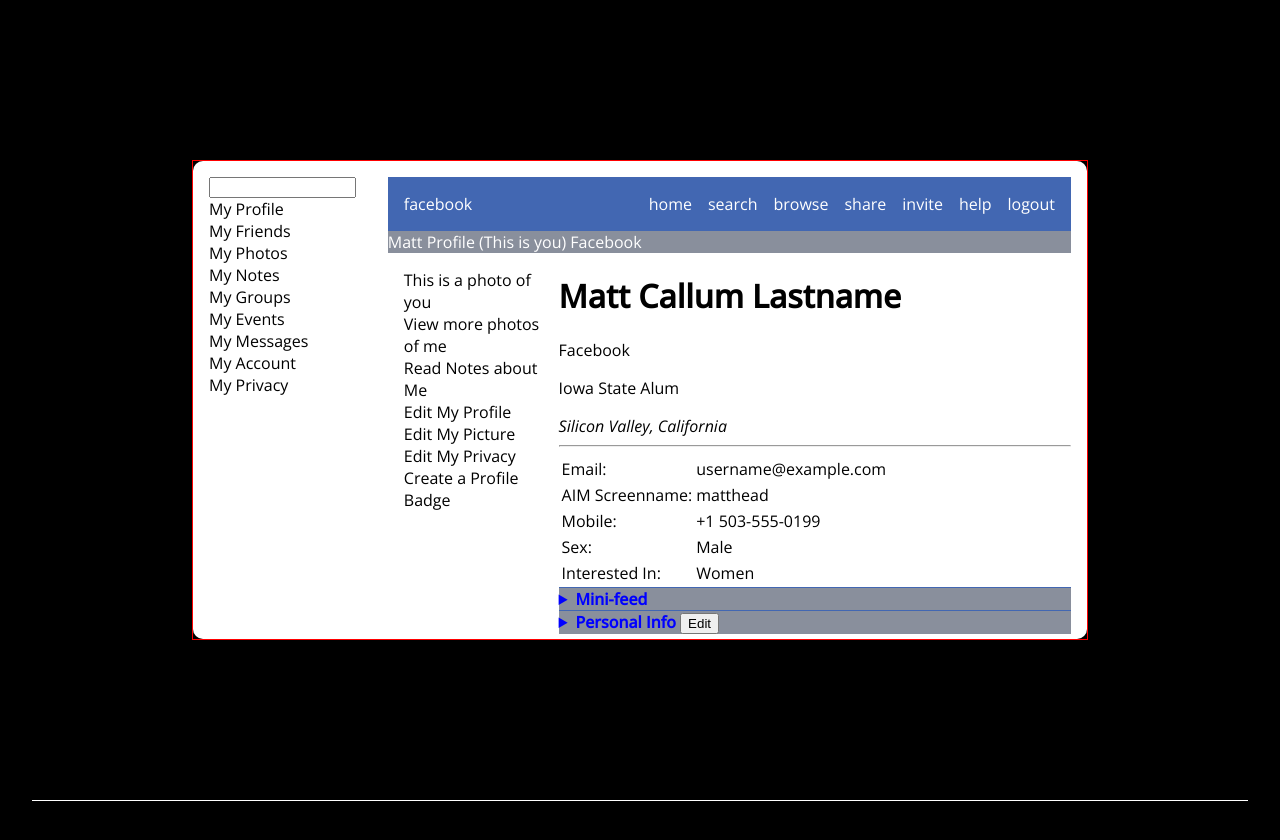
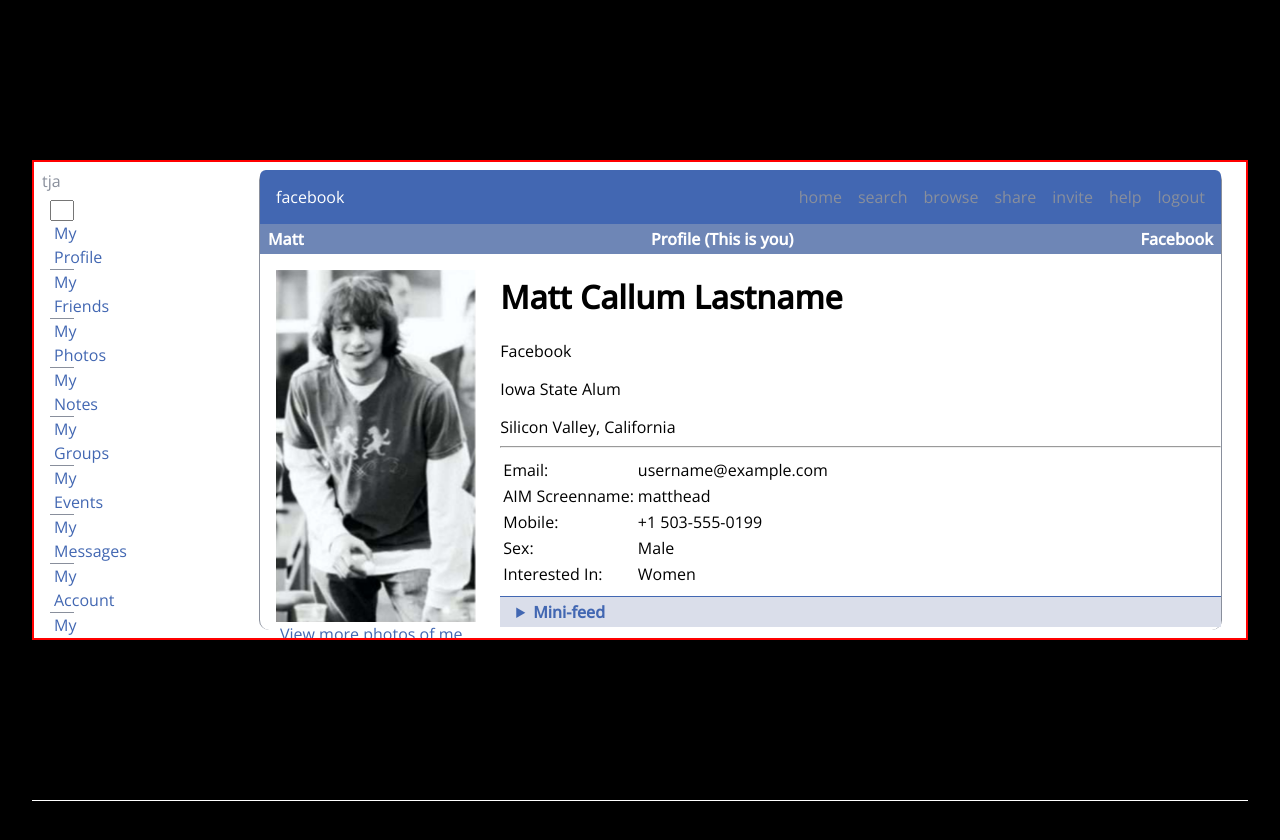
Before and after one commit to isntweb/home, a Next.js app: page / in a window 1280 px wide. Shown: the top 840 px of the page. Built offline with nearby package versions, Linux system fonts and the light colour scheme.

Commit message:
closer..

```diff
--- a/pages/index.js
+++ b/pages/index.js
@@ -1,16 +1,19 @@
 import Head from 'next/head'
 import Image from 'next/image'
+import mattPic from '../public/matt.png'
 import Link from 'next/link'
 import styles from '../styles/Home.module.css'
 
 const Accordion = ({ title, edit, children }) => {
   return (
+    <div className={styles.accordionWrapper}>
       <details className={styles.accordion}>
         <summary><span>{title}</span> {edit && <button>Edit</button>}</summary>
         <div className={styles.detailContents}>
           {children}
         </div>
       </details>
+    </div>
   )
 }
 
@@ -31,6 +34,10 @@ const InterestTable = ({ interests }) => {
       })}
     </table>
   );
+}
+
+const LinkMenu = () => {
+
 }
 
 const profile_interests = [
@@ -78,8 +85,11 @@ export default function Home() {
       <div className={styles.siteWindowContainer}>
         <div className={styles.siteWindow}>
           <div className={styles.body}>
+            <div className={styles.sideColumn}>
+              <div className={styles.cornerLogo}> tja </div>
               <div className={styles.sidebar}>
                 <input/>
+                <div className={styles.linkMenu}>
                   <Link href="/home">My Profile</Link>
                   <Link href="/search">My Friends</Link>
                   <Link href="/browse">My Photos</Link>
@@ -90,20 +100,33 @@ export default function Home() {
                   <Link href="/logout">My Account</Link>
                   <Link href="/logout">My Privacy</Link>
                 </div>
+              </div>
+            </div>
 
             <div className={styles.horizontalPane}>
               <TopMenu />
 
               <main className={styles.main}>
                 <div className={styles.profileHeader}>
+                  <div>
                     Matt
+                  </div>
+                  <div>
                     Profile (This is you)
+                  </div>
+                  <div>
                     Facebook
+                  </div>
                 </div>
                 <div className={styles.profileBody}>
                   <div className={styles.profileBodySide}>
-                    <div>This is a photo of you</div>
-                    <div className={styles.profileSideLinks}>
+                    <Image
+                      style={{ display: "block" }}
+                      src={mattPic}
+                      alt="Picture of the current user"
+                      width={200}
+                    />
+                    <div className={styles.linkMenu}>
                       <Link href="/photos">View more photos of me</Link>
                       <Link href="/notes">Read Notes about Me</Link>
                       <Link href="/profile">Edit My Profile</Link>
@@ -118,6 +141,7 @@ export default function Home() {
                     <p>Iowa State Alum</p>
                     <address>Silicon Valley, California</address>
                     <hr/>
+
                     <InterestTable interests={profile_interests} />
 
                     <Accordion title="Mini-feed">
--- a/styles/Home.module.css
+++ b/styles/Home.module.css
@@ -8,7 +8,7 @@
 */
 .siteWindowContainer {
   height: 100vh;
-  padding: 10rem;
+  padding: 10rem 0;
 }
 
 /* Window that the site is shown in.
@@ -20,9 +20,8 @@
   display: flex;
   flex-direction: row;
   justify-content: space-between;
-  overflow: scroll;
   aspect-ratio: 3 / 2;
-  border: 1px solid red;
+  border: 2px solid red;
 }
 
 /* Root of the visual content of the facebook app. */
@@ -30,27 +29,71 @@
   display: flex;
   flex-direction: row;
   justify-content: space-between;
-  border-radius: 10px;
   background-color: white;
   width: 100%;
   height: 100%;
+  overflow: scroll;
+  padding: 0.5rem;
 }
 
+
+/* Menu on the top bar */
+.menu {
+  width: 100%;
+  display: flex;
+  flex-direction: row;
+  color: var(--white);
+  background-color: var(--blue);
+  padding: 1rem;
+  justify-content: space-between;
+  border-top-left-radius: 6px;
+  border-top-right-radius: 6px;
+}
+
+.fblogo {
+  width: 50%;
+}
+
+.menuLinks {
+  display: flex;
+  flex-direction: row;
+  justify-content: space-around;
+}
+
+.menuLinks > a {
+  display: block;
+  padding-left: 1rem;
+  color: var(--grey);
+}
+
+/* Thing in the middle? */
 .horizontalPane {
   display: flex;
   flex-direction: column;
   height: 100%;
-  border-radius: 30px;
+  border-radius: 10px;
   width: 100%;
-  padding: 1rem;
+  margin-left: 1rem;
+  margin-right: 1rem;
+  border-left: 1px solid var(--grey);
+  border-right: 1px solid var(--grey);
 }
 
 /* sidebar of the site; global options */
+.sideColumn {
+  display: flex;
+  flex-direction: column;
+}
+
+.cornerLogo {
+  color: var(--grey);
+}
+
 .sidebar {
   display: flex;
   flex-direction: column;
+  padding: 0.5rem;
   width: 20%;
-  padding: 1rem;
 }
 
 /* Facebook app content that changes between pages. */
@@ -60,8 +103,13 @@
 }
 
 .profileHeader {
-  background-color: var(--grey);
+  font-weight: bold;
+  padding: 0.25rem 0.5rem;
+  background-color: var(--subbanner-background);
   color: var(--white);
+  display: flex;
+  flex-direction: row;
+  justify-content: space-between;
 }
 
 .profileBody {
@@ -74,13 +122,42 @@
   padding: 1rem;
 }
 
-.profileSideLinks {
-  display: flex;
-  flex-direction: column;
+.profileBodyMain {
+  width: 75%;
 }
 
-.profileBodyMain {
-  width: 75%;
+.detailContents {
+  background-color: var(--white);
+  font-weight: normal;
+}
+
+.detailContents > table > tr > td:first-of-type {
+  width: 25%;
+  color: var(--grey);
+}
+
+.detailContents > table > tr > td:last-of-type {
+  color: var(--black);
+}
+
+/* Accordion throughout the site. */
+.accordionWrapper {
+  display: block;
+  width: 100%;
+  padding: 0.5rem 0;
+}
+
+.accordion {
+  font-weight: bold;
+  border-top: 1px solid var(--blue);
+  color: var(--blue);
+}
+
+.accordion > summary {
+  justify-content: space-between;
+  padding: 0.25rem 1rem;
+  font-weight: bold;
+  background-color: var(--accordion-title-background)
 }
 
 
@@ -115,49 +192,15 @@
   }
 }
 
-/* Menu on the top bar */
-.menu {
-  width: 100%;
+.linkMenu {
   display: flex;
-  flex-direction: row;
-  color: var(--white);
-  background-color: var(--blue);
-  padding: 1rem;
-  justify-content: space-between;
+  flex-direction: column;
 }
 
-.fblogo {
-  width: 50%;
+.linkMenu > a {
+  display: block;
+  padding-left: 0.25rem;
+  line-height: 1.5;
+  color: var(--blue);
+  border-bottom: 1px solid var(--grey);
 }
-
-.menuLinks {
-  display: flex;
-  flex-direction: row;
-  justify-content: space-around;
-}
-
-.menuLinks > a {
-  display: block;
-  padding-left: 1rem;
-}
-
-.detailContents {
-  background-color: var(--white);
-  font-weight: normal;
-}
-
-.detailContents > table > tr > td:first-of-type {
-  width: 25%;
-  color: var(--grey);
-}
-
-.detailContents > table > tr > td:last-of-type {
-  color: var(--black);
-}
-
-.accordion {
-}
-
-.accordion > summary {
-  justify-content: space-between;
-}
--- a/styles/globals.css
+++ b/styles/globals.css
@@ -5,6 +5,9 @@
   --grey: #898F9C;
   --black: #000000;
   --white: white;
+
+  --subbanner-background: #6E86B6;
+  --accordion-title-background: #DADEEA;
 }
 
 html, body {
@@ -23,10 +26,6 @@ a {
   box-sizing: border-box;
 }
 
-details {
-  width: 100%;
-  background: var(--grey);
-  font-weight: bold;
-  border-top: 1px solid var(--blue);
-  color: blue;
+address {
+  font-style: normal;
 }
```
Also changed, not shown: public/matt.png (added). Lines whose indentation alone changed are shown as unchanged.
